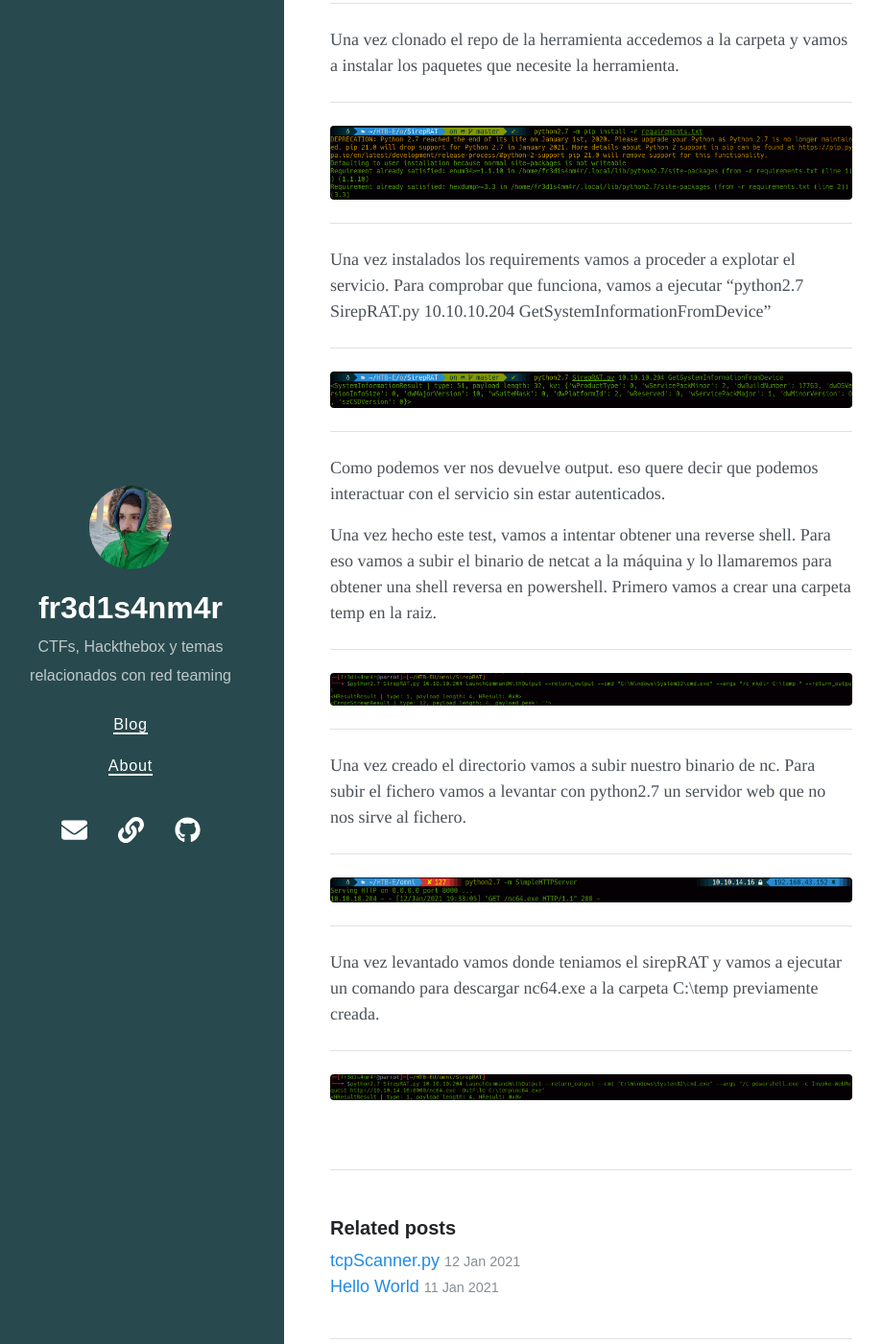
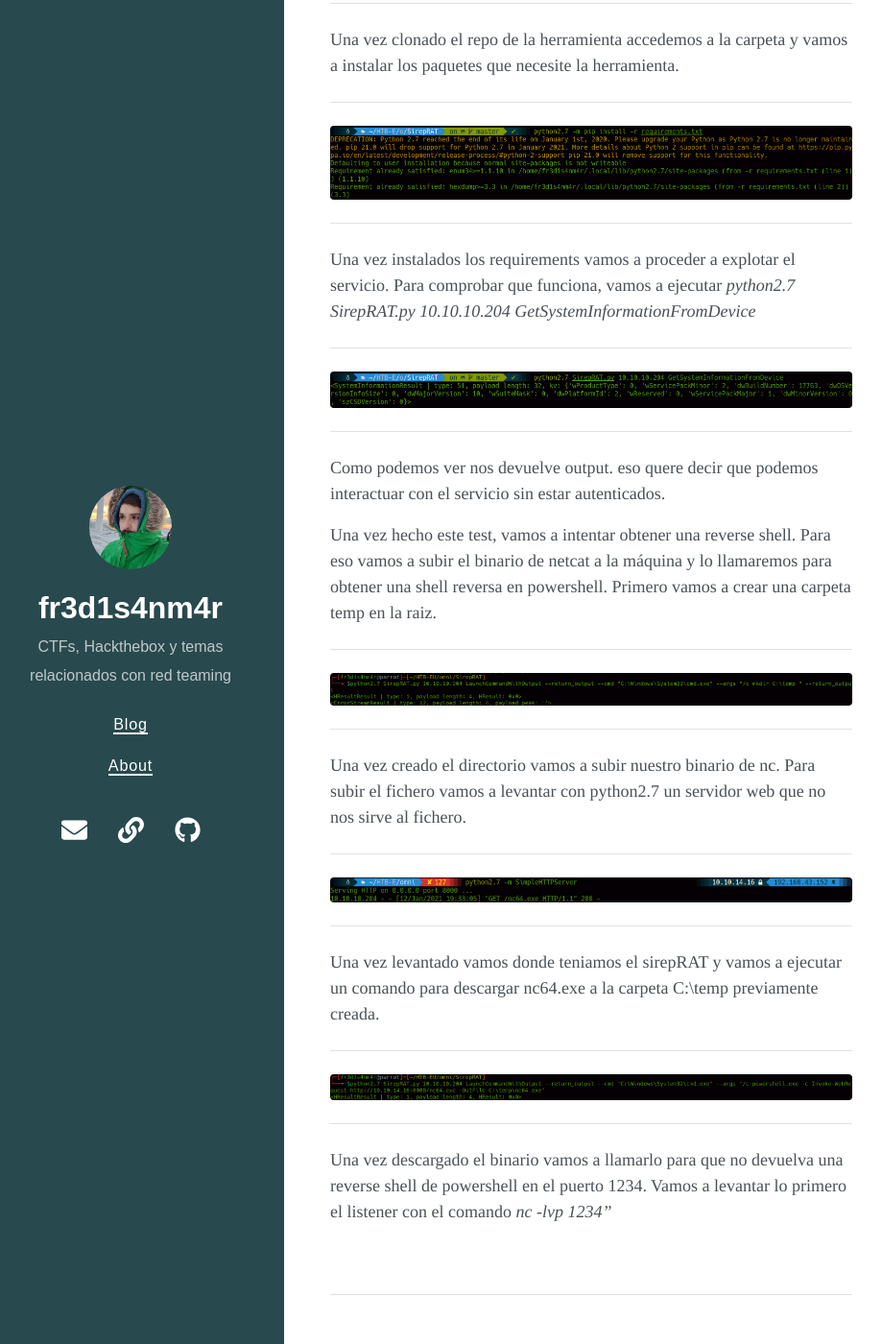
Before and after one commit to fredisanmar/fredisanmar.github.io, a Jekyll site: the page built from _posts/2021-01-12-omni-HTB.md, in a window 1280 px wide and 1400 px high, scrolled down 2861 px. Shown: the whole window at 96% size, without its empty margins (24-943 px from the left). Built offline with Jekyll 4.4.1, drawn with Linux system fonts in a browser that asks for light colours; nearby versions of some CDN libraries.

Commit message:
writeup omni

```diff
--- a/_posts/2021-01-12-omni-HTB.md
+++ b/_posts/2021-01-12-omni-HTB.md
@@ -82,7 +82,7 @@ Una vez clonado el repo de la herramienta accedemos a la carpeta y vamos a insta
 ---
 
 Una vez instalados los requirements vamos a proceder a explotar el servicio.
-Para comprobar que funciona, vamos a ejecutar "python2.7 SirepRAT.py 10.10.10.204 GetSystemInformationFromDevice"
+Para comprobar que funciona, vamos a ejecutar *python2.7 SirepRAT.py 10.10.10.204 GetSystemInformationFromDevice*
 
 ---
 
@@ -111,3 +111,7 @@ Una vez levantado vamos donde teniamos el sirepRAT y vamos a ejecutar un comando
 
 ---
 ![download-nc](/assets/imagenes/2021-01-12-omni-HTB/nc64-download.png)
+
+---
+Una vez descargado el binario vamos a llamarlo para que no devuelva una reverse shell de powershell en el puerto 1234.
+Vamos a levantar lo primero el listener con el comando *nc -lvp 1234"*
```
